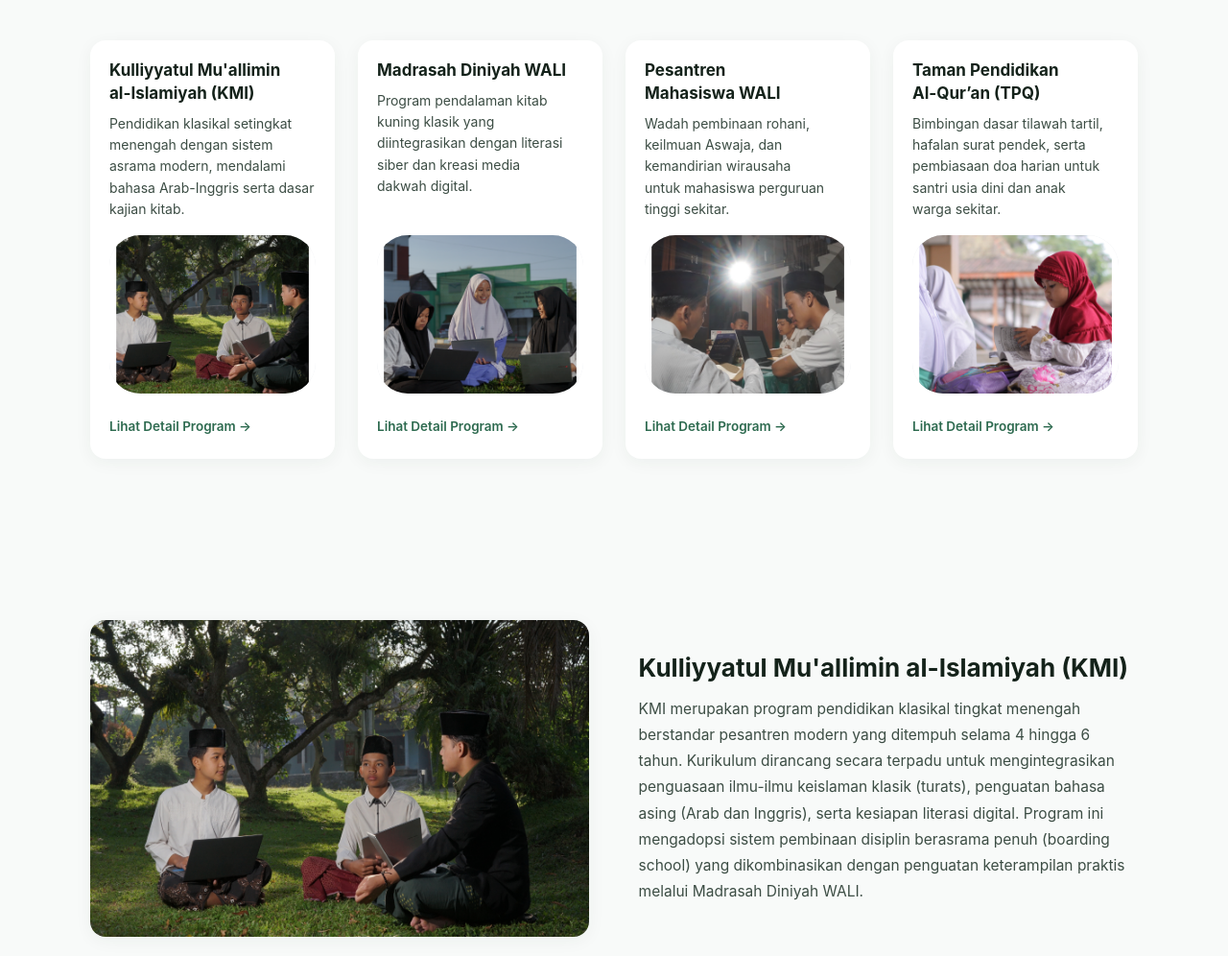
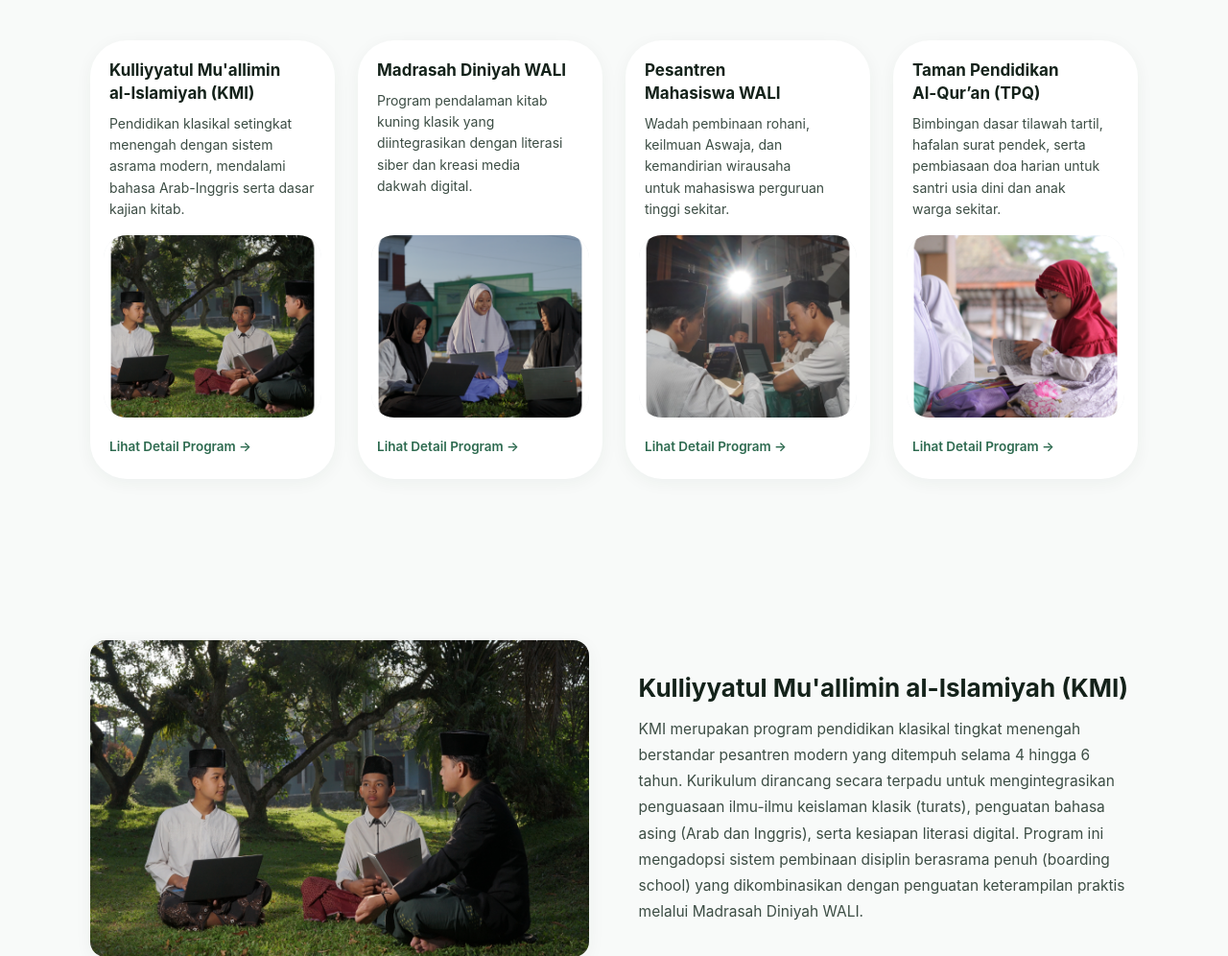
Before and after one commit to Azyska/waligenerasi, a PHP site: page /index.html in a window 1280 px wide. Shown: the part 1586-2582 px from the top of the page at 96% size. Run offline with PHP 8.4, Linux system fonts and the light colour scheme; some libraries are stand-ins or nearby versions; some web fonts are replaced.

Commit message:
gaya: menyempurnakan border-radius 24px dan rasio gambar pada kartu program

```diff
--- a/assets/css/style.css
+++ b/assets/css/style.css
@@ -551,8 +551,9 @@ html.lenis,
 
 .program-card {
   background: var(--c-surface);
-  border-radius: var(--radius-md);
-  padding: 20px;
+  /* Radius luar 38px diselaraskan dengan radius foto 24px + padding samping 14px */
+  border-radius: 38px;
+  padding: 14px 14px 20px;
   display: flex;
   flex-direction: column;
   box-shadow: 0 4px 18px rgba(18, 55, 42, 0.05);
@@ -567,6 +568,7 @@ html.lenis,
 
 .program-card__body {
   flex-grow: 1;
+  padding: 6px 6px 0;
 }
 
 .program-card__title {
@@ -584,20 +586,26 @@ html.lenis,
 }
 
 .program-card__media {
-  margin-top: auto;
-  padding: 16px 0 12px;
+  width: 100%;
+  margin: auto 0 12px;
+  margin-top: 16px;
+  border-radius: 24px;
+  overflow: hidden;
+  background-color: #e9ecef;
 }
 
 .program-card__thumb {
+  display: block;
   width: 100%;
-  height: 165px;
-  border-radius: 32px; /* Diperbesar agar pinggirannya melengkung halus */
+  min-width: 100%;
+  height: 190px;
+  aspect-ratio: 4 / 3;
   object-fit: cover;
-  background-color: #e9ecef;
+  object-position: center;
 }
 
 .program-card__footer {
-  padding-top: 8px;
+  padding: 4px 6px 0;
 }
 
 .inline-link {
```
